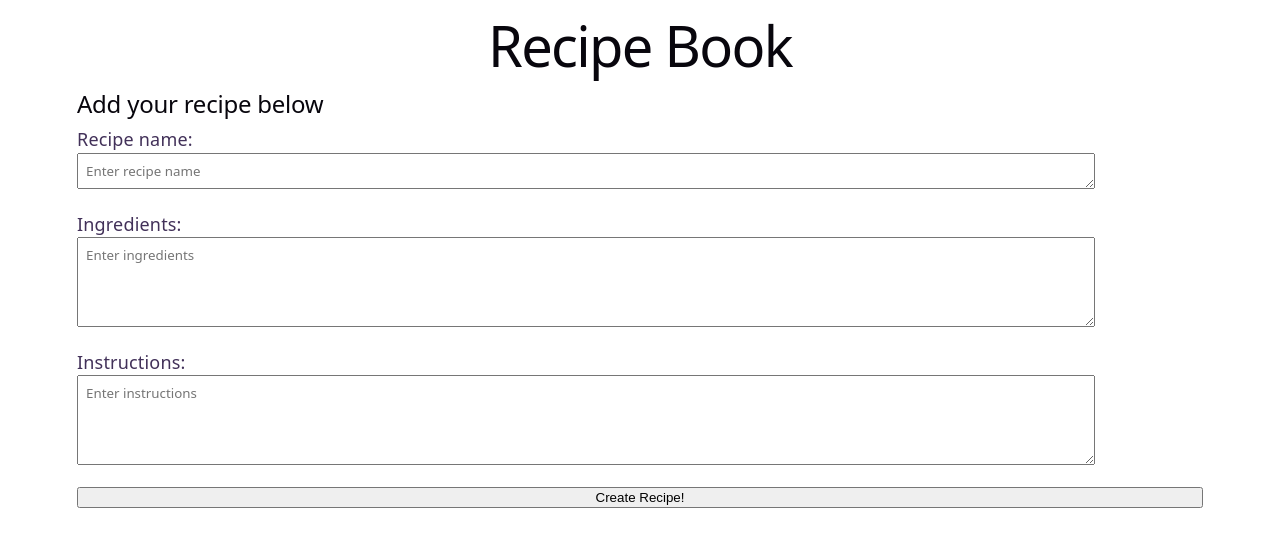
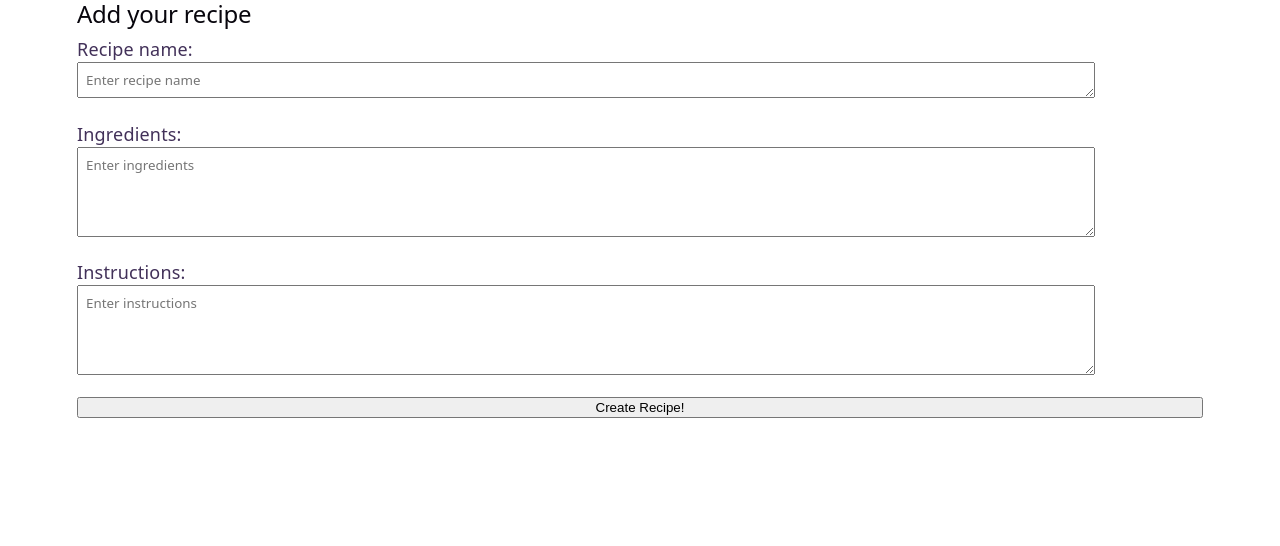
Before and after one commit to emanabb99/recipeBook-frontend, a React (Vite) app: page /createRecipe in a window 1280 px wide. Shown: the top 546 px of the page. Built offline with nearby package versions, Linux system fonts and the light colour scheme.

Commit message:
Added browser routes to the front end

```diff
--- a/src/App.tsx
+++ b/src/App.tsx
@@ -1,17 +1,45 @@
 import CreateRecipeForm from "./components/CreateRecipeForm.tsx";
+import {BrowserRouter, Routes, Route} from 'react-router-dom';
+import {Link} from "react-router-dom";
+
 
 export default function App() {
-  return (
-      <>
-          <div>
-              <h1>Recipe Book</h1>
-          </div>
-          <div>
-              <h2>Add your recipe below</h2>
-          </div>
-          <div>
-              <CreateRecipeForm/>
-          </div>
-      </>
-  );
+    return (
+        <BrowserRouter>
+            <>
+                <Routes>
+                    <Route
+                        path={"/"}
+                        element={
+                        <>
+                            <h1>Recipe Book</h1>
+                            <Link to="/createRecipe">
+                                <button>Go to create recipe</button>
+                            </Link>
+                            <Link to="/allRecipes">
+                                <button>View all recipes</button>
+                            </Link>
+                        </>
+                        }
+                    />
+                    <Route
+                        path="/createRecipe"
+                        element={
+                            <>
+                                <h2>Add your recipe</h2>
+                                <CreateRecipeForm/>
+                            </>
+                        }
+                        />
+                    <Route
+                        path="/allRecipes"
+                        element={
+                        <>
+                        </>
+                        }
+                    />
+                </Routes>
+            </>
+        </BrowserRouter>
+    )
 }
--- a/src/services/recipeService.ts
+++ b/src/services/recipeService.ts
@@ -1,13 +1,14 @@
 export async function createRecipe (recipe: Recipe) {
-    const response = await fetch(`http://localhost:8080/recipes`, {
+    const response = await fetch("http://localhost:8080/recipes", {
         method: "POST",
         headers: {
-            "Content-Type":"application/json",},
+            "Content-Type": "application/json",
+        },
         body: JSON.stringify(recipe),
-    })
+    });
 
     if (!response.ok) {
-        throw new Error ("Failed to create recipe");
+        throw new Error("Failed to create recipe");
     }
 
     return response.json();
```
